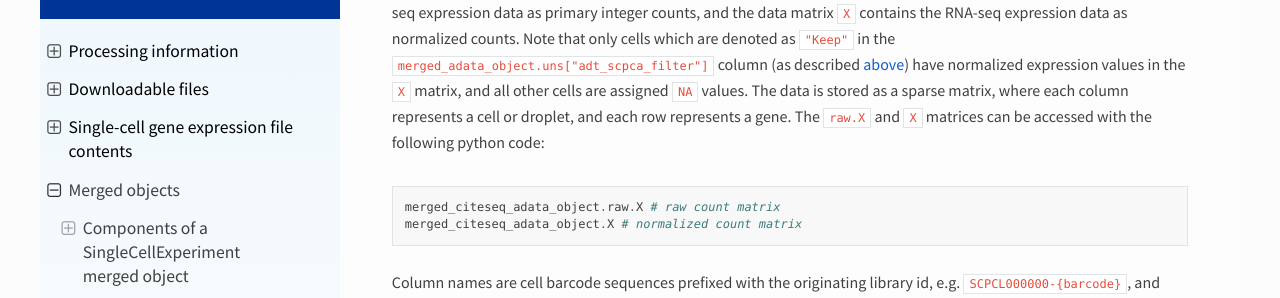
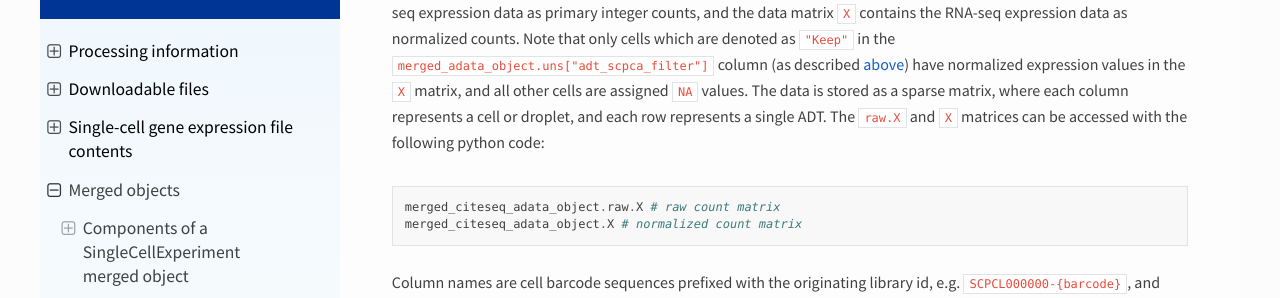
Before and after one commit to DongzeHE/scpca-docs, a Sphinx documentation site: the page built from docs/merged_objects.md, in a window 1280 px wide and 900 px high, scrolled down 13316 px. Shown: the part 180-478 px from the top of the window. Built offline with Sphinx 7.4.7 and the Read the Docs theme 2.0.0, drawn with Linux system fonts in a browser that asks for light colours.

Commit message:
Update docs/merged_objects.md
Co-authored-by: Ally Hawkins <54039191+allyhawkins@users.noreply.github.com>

````diff
--- a/docs/merged_objects.md
+++ b/docs/merged_objects.md
@@ -434,7 +434,7 @@ ADT data from CITE-seq experiments, when present, is available as a separate `An
 Merged `AnnData` objects contain two data matrices, each containing CITE-seq expression data for all libraries in a given ScPCA project combined into a single matrix.
 The data matrix `raw.X` of the merged `AnnData` object contains the CITE-seq expression data as primary integer counts, and the data matrix `X` contains the RNA-seq expression data as normalized counts.
 Note that only cells which are denoted as `"Keep"` in  the `merged_adata_object.uns["adt_scpca_filter"]` column (as described [above](#singlecellexperiment-cell-metrics)) have normalized expression values in the `X` matrix, and all other cells are assigned `NA` values.
-The data is stored as a sparse matrix, where each column represents a cell or droplet, and each row represents a gene.
+The data is stored as a sparse matrix, where each column represents a cell or droplet, and each row represents a single ADT.
 The `raw.X` and `X` matrices can be accessed with the following python code:
 
 ```python
````
